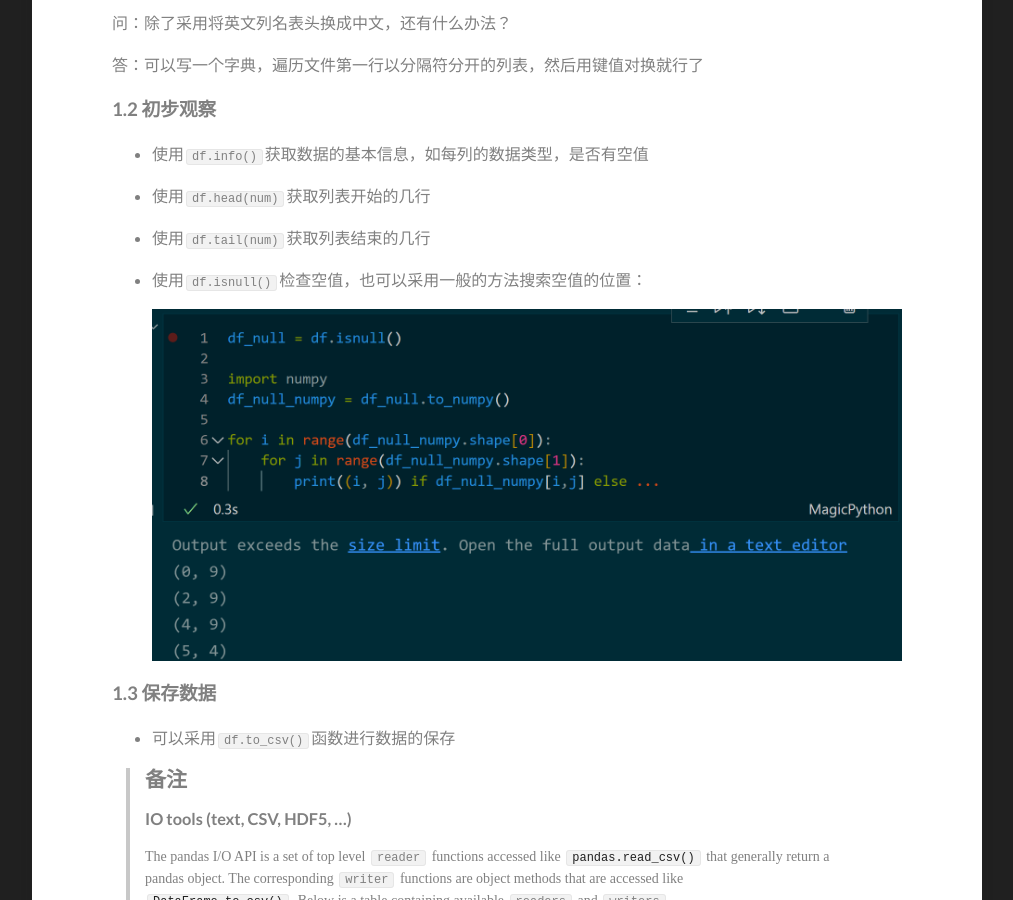
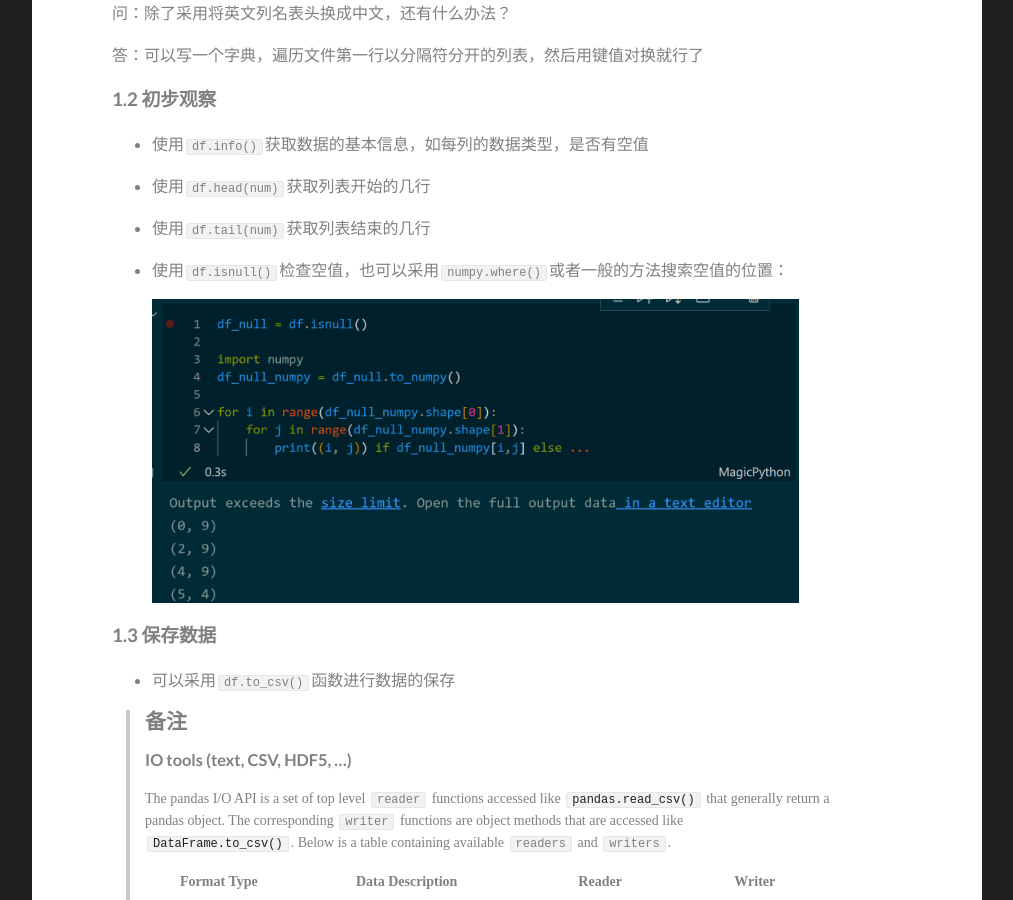
Before and after one commit to hrjtju/hrjtju.github.io, a Jekyll site: the page built from _posts/2022-09-10-DatawhaleDA-1.md, in a window 1280 px wide and 900 px high, scrolled down 2793 px. Shown: the whole window, without its empty margins (133-1146 px from the left). Built offline with Jekyll 4.4.1, drawn with Linux system fonts in a browser that asks for light colours.

Commit message:
Update 2022-09-10-DatawhaleDA-1.md

```diff
--- a/_posts/2022-09-10-DatawhaleDA-1.md
+++ b/_posts/2022-09-10-DatawhaleDA-1.md
@@ -45,7 +45,7 @@ date-string: SEPTEMBER 10, 2022
 
 答：`tsv`文件与`csv`类似，其全称为制表符分隔值（Tab Separated Values）。查`pandas`文档知道函数`read_csv`中有一个参数为`sep=','`。我们只需要将它设置为`‘\t’`即可。当然对于长度超过1的字符串，函数将认为他们是正则表达式，从而以正则表达式所匹配的字符串进行分割。对于采用两种或以上分隔符的数据文件，正则表达式恰好可以大显身手：（在读入的文件中我特意将几处逗号改成了制表符，可以看见依然可以正常读入）
 
-<img src="/images/2022-08-13/image-20220910224216619.png" alt="image-20220910224216619" style="zoom:30%;" />
+<img src="/images/2022-08-13/image-20220910224216619.png" alt="image-20220910224216619" style="zoom:40%;" />
 
 
 
@@ -53,7 +53,7 @@ date-string: SEPTEMBER 10, 2022
 
 答：先说官方文档里是这么讲的。官方文档里面说 “By specifying a `chunksize` to `read_csv`, the return value will be **an iterable object** of type `TextFileReader`: ”这样可以产生一个可迭代对象，可以放在`for i in <###>`里面来用，十分方便。至于这样做的另一个原因，我猜是因为可能有一些文件实在是太大了，所以我们希望将其分成若干小块来分别处理。
 
-<img src="/images/2022-08-13/image-20220910230204363.png" alt="image-20220910230204363" style="zoom:50%;" />
+<img src="/images/2022-08-13/image-20220910230204363.png" alt="image-20220910230204363" style="zoom:40%;" />
 
 问：除了采用将英文列名表头换成中文，还有什么办法？
 
@@ -71,9 +71,9 @@ date-string: SEPTEMBER 10, 2022
 
 * 使用`df.tail(num)`获取列表结束的几行
 
-* 使用`df.isnull()`检查空值，也可以采用一般的方法搜索空值的位置：
+* 使用`df.isnull()`检查空值，也可以采用`numpy.where()`或者一般的方法搜索空值的位置：
 
-  <img src="/images/2022-08-13/image-20220910232805057.png" alt="image-20220910232805057" style="zoom:50%;" />
+  <img src="/images/2022-08-13/image-20220910232805057.png" alt="image-20220910232805057" style="zoom:40%;" />
 
 
 
```
